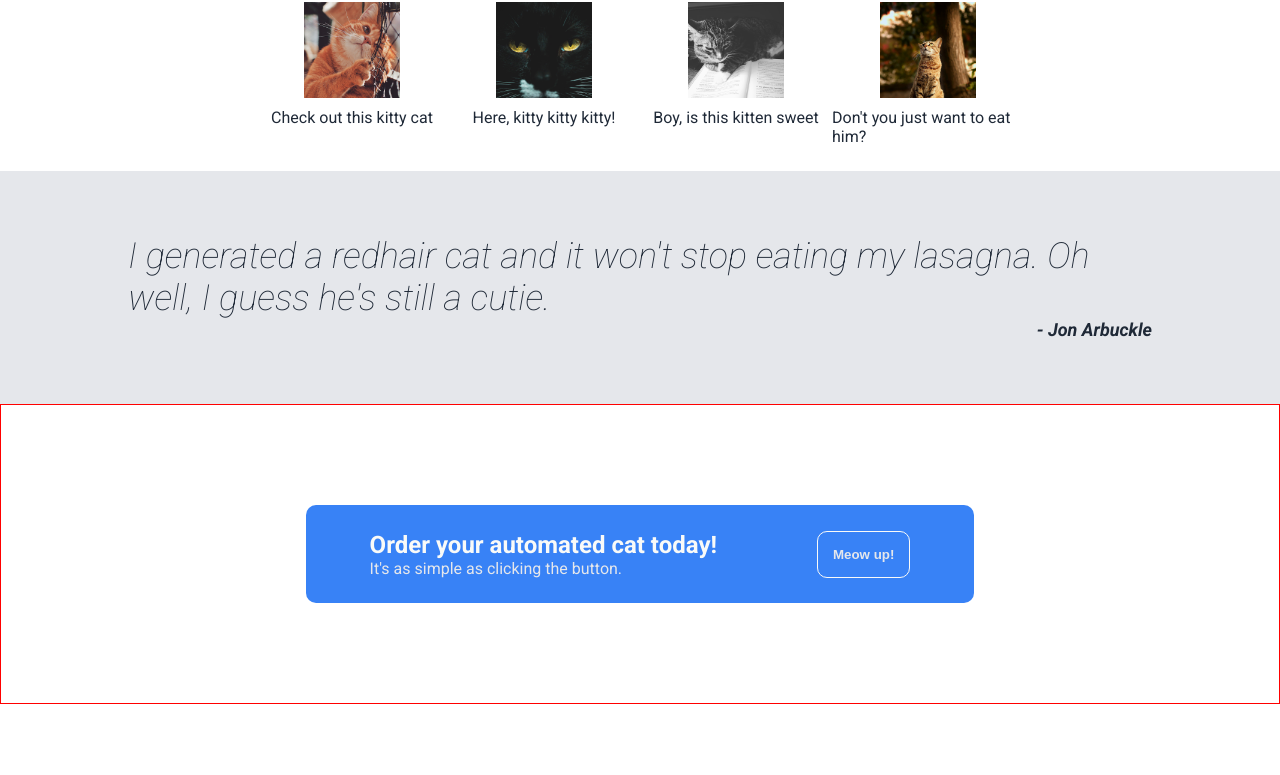
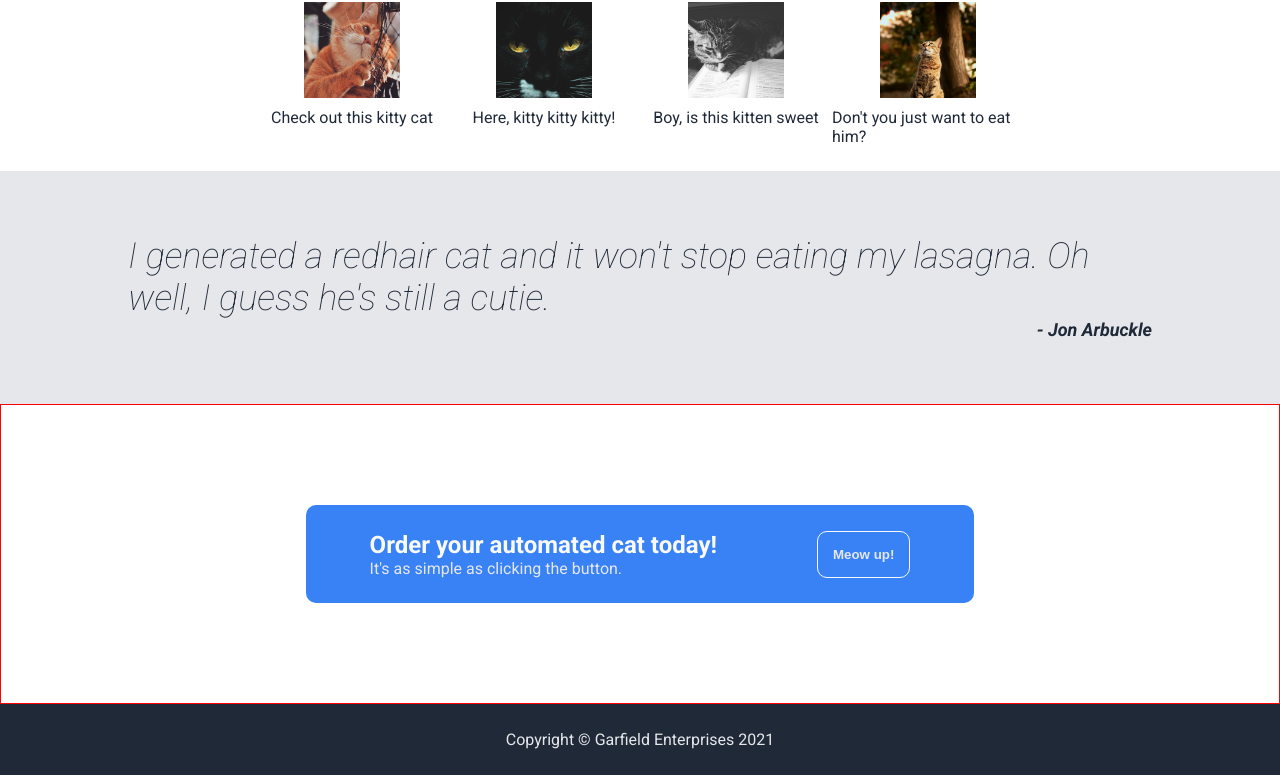
Before and after one commit to aurelienflieger/landing-page, a website: page index.html in a window 1280 px wide. Shown: the part 740-1515 px from the top of the page. Before the commit the page ends 1444 px from the top, so only its background shows below. Drawn offline with Linux system fonts and the light colour scheme.

Commit message:
feat(footer): rework html & css
Add personalized text
Implement spacing with padding instead of width/height

```diff
--- a/index.html
+++ b/index.html
@@ -108,5 +108,8 @@
         <button class="cta__button sign-up-button">Meow up!</button>
       </div>
     </section>
+    <footer class="footer">
+      <span class="footer__text">Copyright © Garfield Enterprises 2021</span>
+    </footer>
   </body>
 </html>
--- a/styles/cta.css
+++ b/styles/cta.css
@@ -1,6 +1,7 @@
 .cta {
   border: 1px solid red;
   display: flex;
+  flex: 1;
   justify-content: center;
   padding: 100px 0;
 }
--- a/styles/footer.css
+++ b/styles/footer.css
@@ -1,3 +1,11 @@
-.CTA-section {
-  flex: 1;
+.footer {
+  background-color: var(--clr-grey-dark);
+  display: flex;
+  flex-shrink: 1;
+  justify-content: center;
+  padding: 2% 0;
 }
+
+.footer__text {
+  color: var(--clr-grey-light);
+}
--- a/styles/index.css
+++ b/styles/index.css
@@ -4,6 +4,7 @@
 @import "random-info.css";
 @import "quote.css";
 @import "cta.css";
+@import "footer.css";
 
 html,
 *,
```
